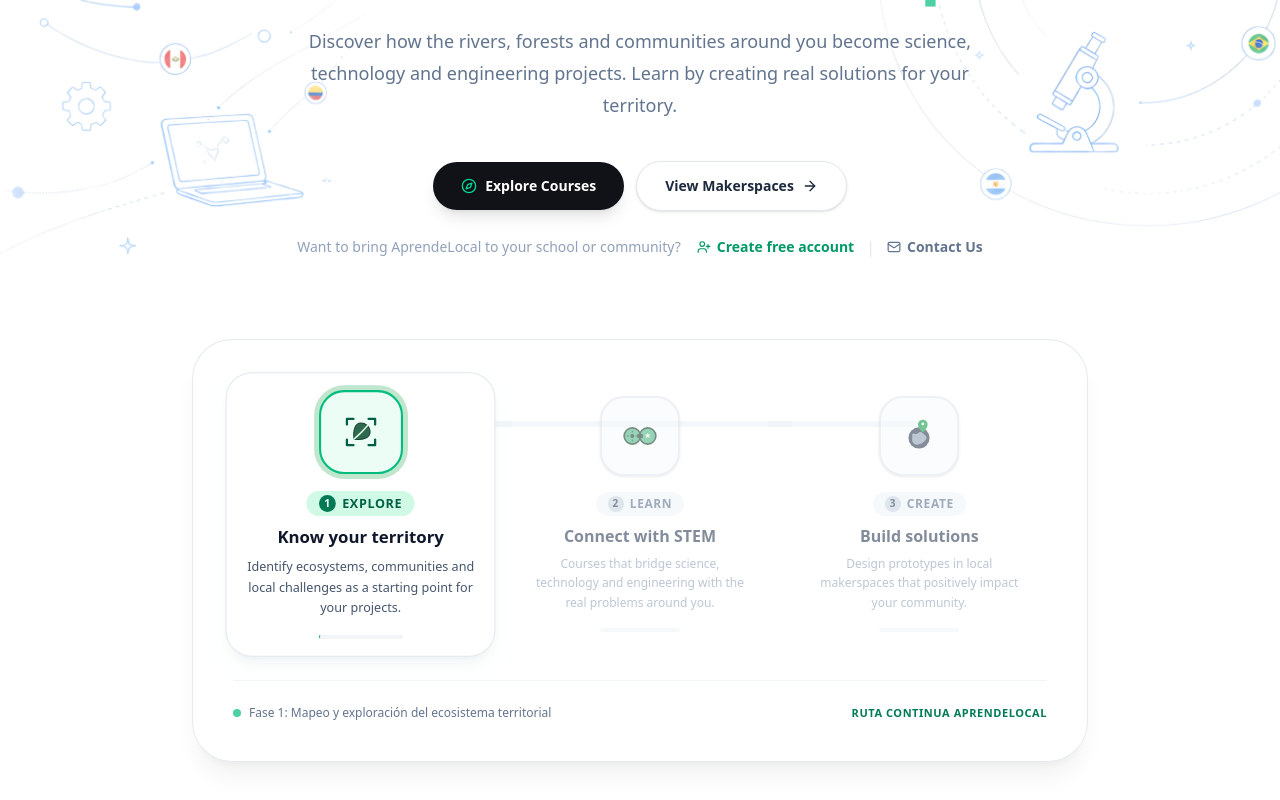
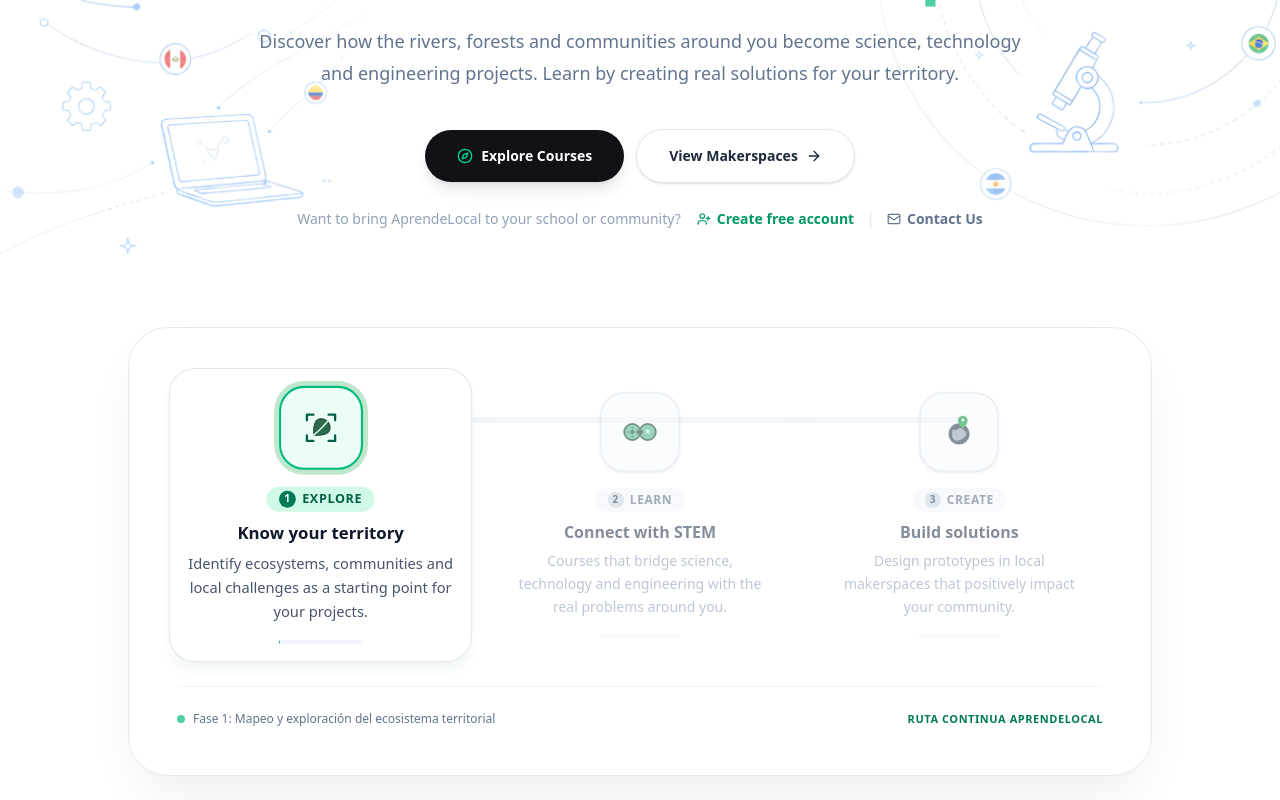
Before and after one commit to Durzs/AprendeLocal, a React (Vite) app in the folder src/frontend/: page / in a window 1280 px wide. Shown: the part 440-1240 px from the top of the page. Built offline with nearby package versions, Linux system fonts and the light colour scheme; no server answers.

Commit message:
feat: agregar animacion de crecimiento scroll-driven estilo Antigravity y ampliar ancho util de la pagina

```diff
--- a/src/frontend/src/modules/home/components/ContactSection.tsx
+++ b/src/frontend/src/modules/home/components/ContactSection.tsx
@@ -24,7 +24,7 @@ export default function ContactSection() {
       <div className="pointer-events-none absolute right-0 top-0 h-96 w-96 rounded-full bg-emerald-600/10 blur-3xl" />
       <div className="pointer-events-none absolute bottom-0 left-0 h-96 w-96 rounded-full bg-teal-600/10 blur-3xl" />
 
-      <div className="relative z-10 mx-auto max-w-6xl px-4 sm:px-6 lg:px-8">
+      <div className="relative z-10 mx-auto max-w-7xl px-4 sm:px-6 lg:px-8">
         <div className="grid grid-cols-1 items-center gap-12 lg:grid-cols-12">
           {/* Left information */}
           <div className="space-y-6 lg:col-span-6">
--- a/src/frontend/src/modules/home/components/CountrySection.tsx
+++ b/src/frontend/src/modules/home/components/CountrySection.tsx
@@ -8,7 +8,7 @@ export default function CountrySection() {
 
   return (
     <section id="territorios" className="bg-slate-50/70 py-20 md:py-28 border-y border-slate-200/60">
-      <div className="mx-auto max-w-6xl px-4 sm:px-6 lg:px-8">
+      <div className="mx-auto max-w-7xl px-4 sm:px-6 lg:px-8">
 
         {/* Header */}
         <div className="text-center max-w-3xl mx-auto mb-12">
--- a/src/frontend/src/modules/home/components/HeroSection.tsx
+++ b/src/frontend/src/modules/home/components/HeroSection.tsx
@@ -18,6 +18,11 @@ export default function HeroSection({ onStart, onExplore }: HeroSectionProps) {
   const [progress, setProgress] = useState(0);
   const [isPaused, setIsPaused] = useState(false);
 
+  // Scroll scale state (efecto de crecimiento estilo Antigravity)
+  const containerRef = useRef<HTMLDivElement>(null);
+  const [scrollScale, setScrollScale] = useState(0.92);
+  const [scrollOpacity, setScrollOpacity] = useState(0.85);
+
   const stepStartTimeRef = useRef<number>(Date.now());
   const reqAnimRef = useRef<number | null>(null);
 
@@ -32,6 +37,25 @@ export default function HeroSection({ onStart, onExplore }: HeroSectionProps) {
     }, 45);
     return () => window.clearInterval(interval);
   }, [fullTitle]);
+
+  // Scroll listener for dynamic expansion scale
+  useEffect(() => {
+    const handleScroll = () => {
+      if (!containerRef.current) return;
+      const rect = containerRef.current.getBoundingClientRect();
+      const windowHeight = window.innerHeight;
+      const progressRatio = Math.min(
+        Math.max((windowHeight - rect.top) / (windowHeight * 0.7), 0),
+        1
+      );
+      setScrollScale(0.92 + progressRatio * 0.08);
+      setScrollOpacity(0.85 + progressRatio * 0.15);
+    };
+
+    window.addEventListener("scroll", handleScroll, { passive: true });
+    handleScroll();
+    return () => window.removeEventListener("scroll", handleScroll);
+  }, []);
 
   // Jump to specific step
   const goToStep = useCallback((i: number) => {
@@ -201,7 +225,7 @@ export default function HeroSection({ onStart, onExplore }: HeroSectionProps) {
   const pathWidthPercent = activeStep === 0 ? 0 : activeStep === 1 ? 50 : 100;
 
   return (
-    <section className="relative isolate overflow-hidden px-4 pb-12 pt-20 text-center sm:pb-16 sm:pt-24 md:pb-20 md:pt-32">
+    <section className="relative isolate overflow-hidden px-4 sm:px-6 lg:px-8 pb-16 pt-20 text-center sm:pb-20 sm:pt-24 md:pb-28 md:pt-32">
       {/* Background with constellation line art */}
       <div
         className="absolute inset-0 -z-20 bg-no-repeat"
@@ -212,7 +236,7 @@ export default function HeroSection({ onStart, onExplore }: HeroSectionProps) {
         }}
       />
 
-      <div className="mx-auto max-w-6xl">
+      <div className="mx-auto max-w-7xl">
         {/* Badge */}
         <div className="mb-6 inline-flex items-center gap-2 rounded-full border border-slate-200 bg-white/95 px-4 py-2 text-sm font-medium text-slate-600 shadow-sm">
           <Compass className="h-4 w-4 text-emerald-600" />
@@ -226,7 +250,7 @@ export default function HeroSection({ onStart, onExplore }: HeroSectionProps) {
         </h1>
 
         {/* Subtitle */}
-        <p className="mx-auto mt-8 max-w-2xl text-base leading-8 text-slate-500 md:text-lg">
+        <p className="mx-auto mt-8 max-w-3xl text-base leading-8 text-slate-500 md:text-lg">
           {t(
             "home.hero.subtitle",
             "Descubre cómo los ríos, bosques y comunidades de tu entorno se convierten en proyectos de ciencia, tecnología e ingeniería. Aprende creando soluciones reales para tu territorio."
@@ -237,7 +261,7 @@ export default function HeroSection({ onStart, onExplore }: HeroSectionProps) {
         <div className="mt-10 flex flex-col items-center justify-center gap-3 sm:flex-row">
           <button
             onClick={onStart}
-            className="inline-flex items-center justify-center gap-2 rounded-full bg-[#111217] px-7 py-3.5 text-sm font-semibold text-white shadow-lg shadow-slate-950/10 transition hover:-translate-y-0.5 hover:shadow-xl cursor-pointer"
+            className="inline-flex items-center justify-center gap-2 rounded-full bg-[#111217] px-8 py-4 text-sm font-semibold text-white shadow-lg shadow-slate-950/10 transition hover:-translate-y-0.5 hover:shadow-xl cursor-pointer"
           >
             <Compass className="h-4 w-4 text-emerald-400" />
             {t("home.hero.ctaStart", "Comenzar en mi Territorio")}
@@ -245,7 +269,7 @@ export default function HeroSection({ onStart, onExplore }: HeroSectionProps) {
 
           <button
             onClick={onExplore}
-            className="inline-flex items-center justify-center gap-2 rounded-full border border-slate-200 bg-white px-7 py-3.5 text-sm font-semibold text-slate-800 shadow-sm transition hover:-translate-y-0.5 hover:shadow-lg cursor-pointer"
+            className="inline-flex items-center justify-center gap-2 rounded-full border border-slate-200 bg-white px-8 py-4 text-sm font-semibold text-slate-800 shadow-sm transition hover:-translate-y-0.5 hover:shadow-lg cursor-pointer"
           >
             {t("home.hero.ctaExplore", "Conoce cómo funciona")}
             <ArrowRight className="h-4 w-4" />
@@ -277,14 +301,19 @@ export default function HeroSection({ onStart, onExplore }: HeroSectionProps) {
         </div>
 
         {/* ========================================================================= */}
-        {/* RUTA TERRITORIAL CONECTADA (OPCIÓN 2 REFINADA CON ANIMACIÓN Y ESTILO iNAT) */}
+        {/* RUTA TERRITORIAL CONECTADA (CON EFECTO DE CRECIMIENTO SCROLL-DRIVEN)      */}
         {/* ========================================================================= */}
         <div
-          className="mx-auto mt-16 max-w-4xl md:mt-20 text-left"
+          ref={containerRef}
+          className="mx-auto mt-16 max-w-5xl md:mt-24 text-left transition-all duration-300 ease-out will-change-transform"
+          style={{
+            transform: `scale(${scrollScale})`,
+            opacity: scrollOpacity,
+          }}
           onMouseEnter={() => setIsPaused(true)}
           onMouseLeave={() => setIsPaused(false)}
         >
-          <div className="relative rounded-[2.5rem] border border-slate-200/90 bg-white/90 p-6 sm:p-10 shadow-xl shadow-slate-950/5 backdrop-blur-md">
+          <div className="relative rounded-[2.5rem] border border-slate-200/90 bg-white/95 p-6 sm:p-12 shadow-2xl shadow-slate-950/8 backdrop-blur-md">
 
             <div className="relative">
               {/* Connecting background pathway */}
@@ -299,7 +328,7 @@ export default function HeroSection({ onStart, onExplore }: HeroSectionProps) {
               </div>
 
               {/* 3 Step Nodes */}
-              <div className="grid grid-cols-1 md:grid-cols-3 gap-6 relative z-10">
+              <div className="grid grid-cols-1 md:grid-cols-3 gap-8 relative z-10">
                 {steps.map((step, idx) => {
                   const isActive = activeStep === idx;
                   const isDone = idx < activeStep;
@@ -363,7 +392,7 @@ export default function HeroSection({ onStart, onExplore }: HeroSectionProps) {
                       {/* Description */}
                       <p
                         className={[
-                          "text-xs leading-relaxed max-w-xs transition",
+                          "text-xs sm:text-sm leading-relaxed max-w-xs transition",
                           isActive ? "text-slate-600" : "text-slate-400",
                         ].join(" ")}
                       >
--- a/src/frontend/src/modules/home/components/PillarsSection.tsx
+++ b/src/frontend/src/modules/home/components/PillarsSection.tsx
@@ -221,7 +221,7 @@ export default function PillarsSection() {
 
   return (
     <section className="bg-[#f1f6ed] py-14 sm:py-20 border-y border-emerald-900/5">
-      <div className="mx-auto max-w-6xl px-4 sm:px-6 lg:px-8 text-center">
+      <div className="mx-auto max-w-7xl px-4 sm:px-6 lg:px-8 text-center">
         <h2 className="text-3xl sm:text-4xl md:text-5xl font-semibold tracking-[-0.055em] text-[#111217] mb-12 sm:mb-16 leading-[0.95]">
           {t("home.pillars.title", "Con AprendeLocal, puedes:")}
         </h2>
--- a/src/frontend/src/modules/home/components/PlaceBasedLearningSection.tsx
+++ b/src/frontend/src/modules/home/components/PlaceBasedLearningSection.tsx
@@ -58,7 +58,7 @@ export default function PlaceBasedLearningSection() {
 
   return (
     <section className="bg-white py-20 md:py-28">
-      <div className="mx-auto max-w-6xl px-4 sm:px-6 lg:px-8">
+      <div className="mx-auto max-w-7xl px-4 sm:px-6 lg:px-8">
         {/* Section Header */}
         <div className="mb-14 text-center max-w-3xl mx-auto">
           <h2 className="text-3xl font-semibold tracking-[-0.055em] text-[#111217] leading-[0.95] sm:text-4xl md:text-5xl">
```
